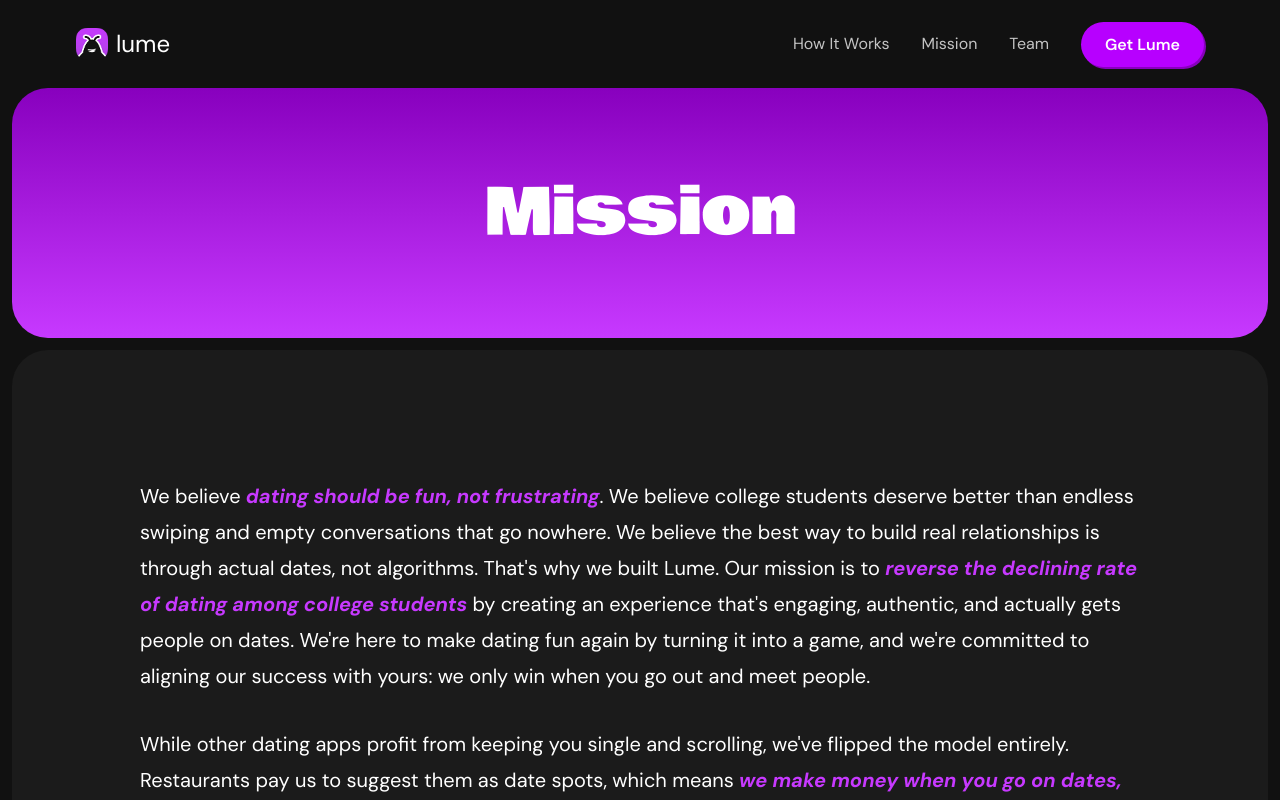
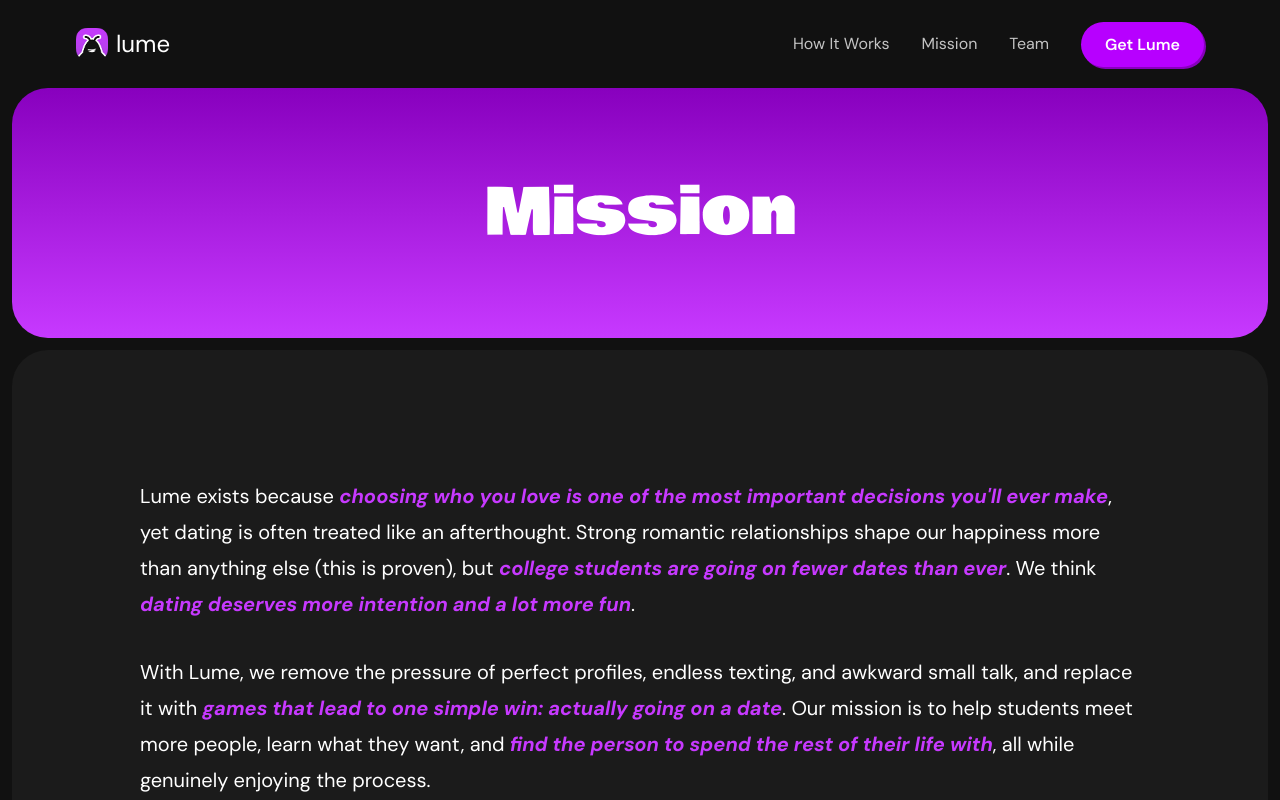
Before and after one commit to lumedating/lume_website, a React (Vite) app: page /mission in a window 1280 px wide. Shown: the top 800 px of the page. Built offline with nearby package versions, Linux system fonts and the light colour scheme.

Commit message:
Update mission statement

```diff
--- a/src/pages/Mission.jsx
+++ b/src/pages/Mission.jsx
@@ -32,46 +32,45 @@
       <section className="mission-section">
         <div className="mission-content">
           <p className="mission-paragraph">
-            We believe{" "}
+            Lume exists because{" "}
             <strong>
               <em style={{ color: "#C739FF" }}>
-                dating should be fun, not frustrating
+                choosing who you love is one of the most important decisions
+                you'll ever make
               </em>
             </strong>
-            . We believe college students deserve better than endless swiping
-            and empty conversations that go nowhere. We believe the best way to
-            build real relationships is through actual dates, not algorithms.
-            That's why we built Lume. Our mission is to{" "}
+            , yet dating is often treated like an afterthought. Strong romantic
+            relationships shape our happiness more than anything else (this is
+            proven), but{" "}
             <strong>
               <em style={{ color: "#C739FF" }}>
-                reverse the declining rate of dating among college students
+                college students are going on fewer dates than ever
               </em>
-            </strong>{" "}
-            by creating an experience that's engaging, authentic, and actually
-            gets people on dates. We're here to make dating fun again by turning
-            it into a game, and we're committed to aligning our success with
-            yours: we only win when you go out and meet people.
+            </strong>
+            . We think{" "}
+            <strong>
+              <em style={{ color: "#C739FF" }}>
+                dating deserves more intention and a lot more fun
+              </em>
+            </strong>
+            .
           </p>
           <p className="mission-paragraph">
-            While other dating apps profit from keeping you single and
-            scrolling, we've flipped the model entirely. Restaurants pay us to
-            suggest them as date spots, which means{" "}
+            With Lume, we remove the pressure of perfect profiles, endless
+            texting, and awkward small talk, and replace it with{" "}
             <strong>
               <em style={{ color: "#C739FF" }}>
-                we make money when you go on dates, not when you're stuck on our
-                app
+                games that lead to one simple win: actually going on a date
               </em>
             </strong>
-            . This fundamental shift means we're genuinely invested in your
-            success. We're not here to build a better matching algorithm or a
-            longer personality test. We're here to{" "}
+            . Our mission is to help students meet more people, learn what they
+            want, and{" "}
             <strong>
               <em style={{ color: "#C739FF" }}>
-                make dating less of a chore and more of a game
+                find the person to spend the rest of their life with
               </em>
             </strong>
-            , and to prove that when incentives align, technology can actually
-            help you find the connections you're seeking.
+            , all while genuinely enjoying the process.
           </p>
         </div>
       </section>
```
